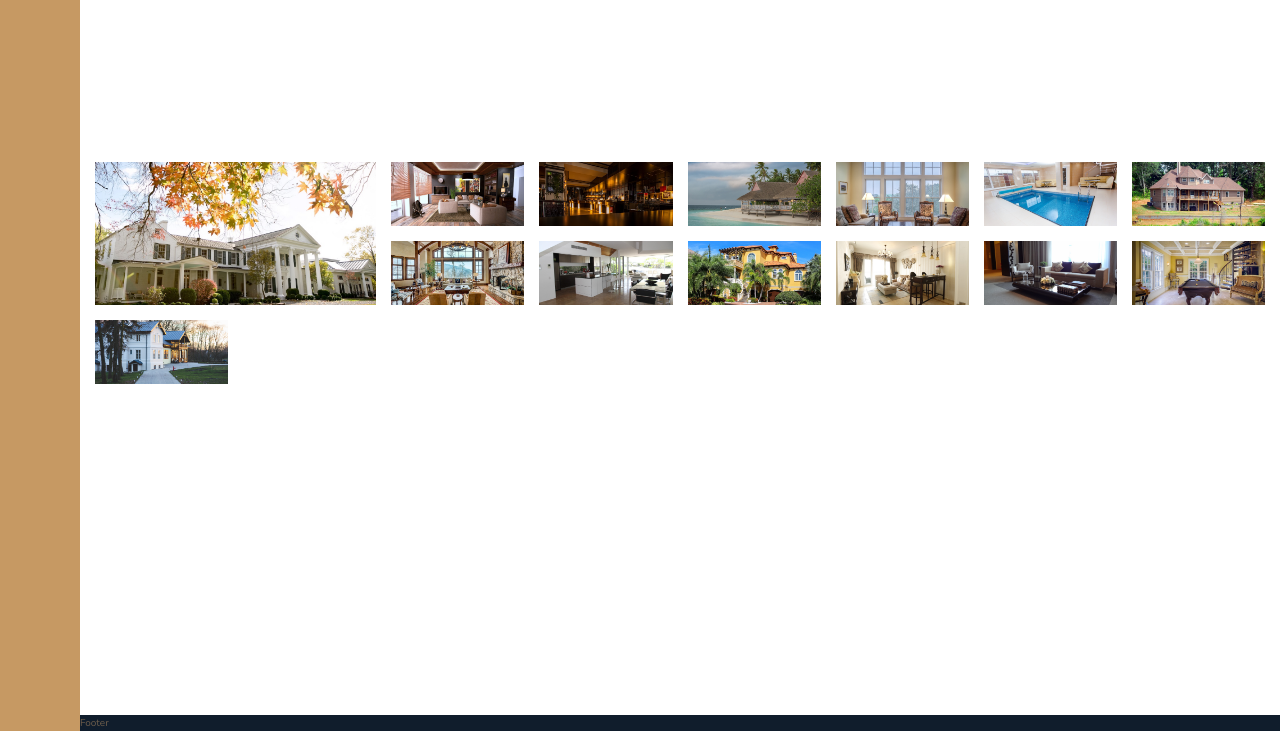
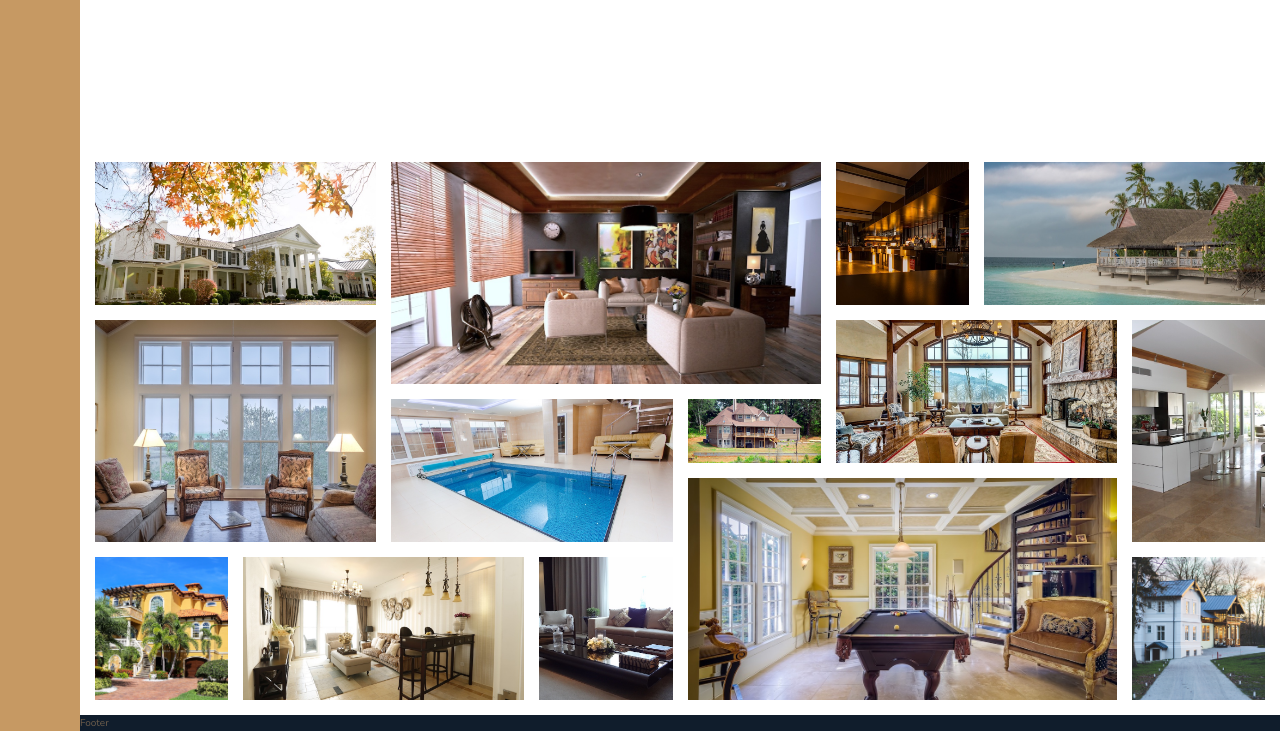
Before and after one commit to Panthari-Panthong/Learning-Grid-Layout-Sass, a website: page index.html in a window 1280 px wide. Shown: the part 2900-3631 px from the top of the page. Drawn offline with nearby package versions, Linux system fonts and the light colour scheme.

Commit message:
organize pictures

```diff
--- a/sass/_gallery.scss
+++ b/sass/_gallery.scss
@@ -12,6 +12,71 @@
       grid-row: 1 / span 2;
       grid-column: 1 / span 2;
     }
+
+    &--2 {
+      grid-row: 1 / span 3;
+      grid-column: 3 / span 3;
+    }
+
+    &--3 {
+      grid-row: 1 / span 2;
+      grid-column: 6 /  7;
+    }
+
+    &--4 {
+      grid-row: 1 / span 2;
+      grid-column: 7 /  -1;
+    }
+
+    &--5 {
+      grid-row: 3 / span 3;
+      grid-column: 1 /  span 2;
+    }
+
+    &--6 {
+      grid-row: 4 / span 2;
+      grid-column: 3 /  span 2;
+    }
+
+    &--7 {
+      grid-row: 4 / 5;
+      grid-column: 5 /  6;
+    }
+
+    &--8 {
+      grid-row: 3 / span 2;
+      grid-column: 6 /  span 2;
+    }
+
+    &--9 {
+      grid-row: 3 / span 3;
+      grid-column: 8 /  -1;
+    }
+
+    &--10 {
+      grid-row: 6 / span 2;
+      grid-column: 1 /  2;
+    }
+
+    &--11 {
+      grid-row: 6 / span 2;
+      grid-column: 2 / span 2;
+    }
+
+    &--12 {
+      grid-row: 6 / span 2;
+      grid-column: 4 /  5;
+    }
+
+    &--13 {
+      grid-row: 5 / span 3;
+      grid-column: 5 / span 3;
+    }
+
+    &--14 {
+      grid-row: 6 / span 2;
+      grid-column: 8 /  -1;
+    }
   }
 
   &__img {
```
Also changed, not shown: css/style.css.
